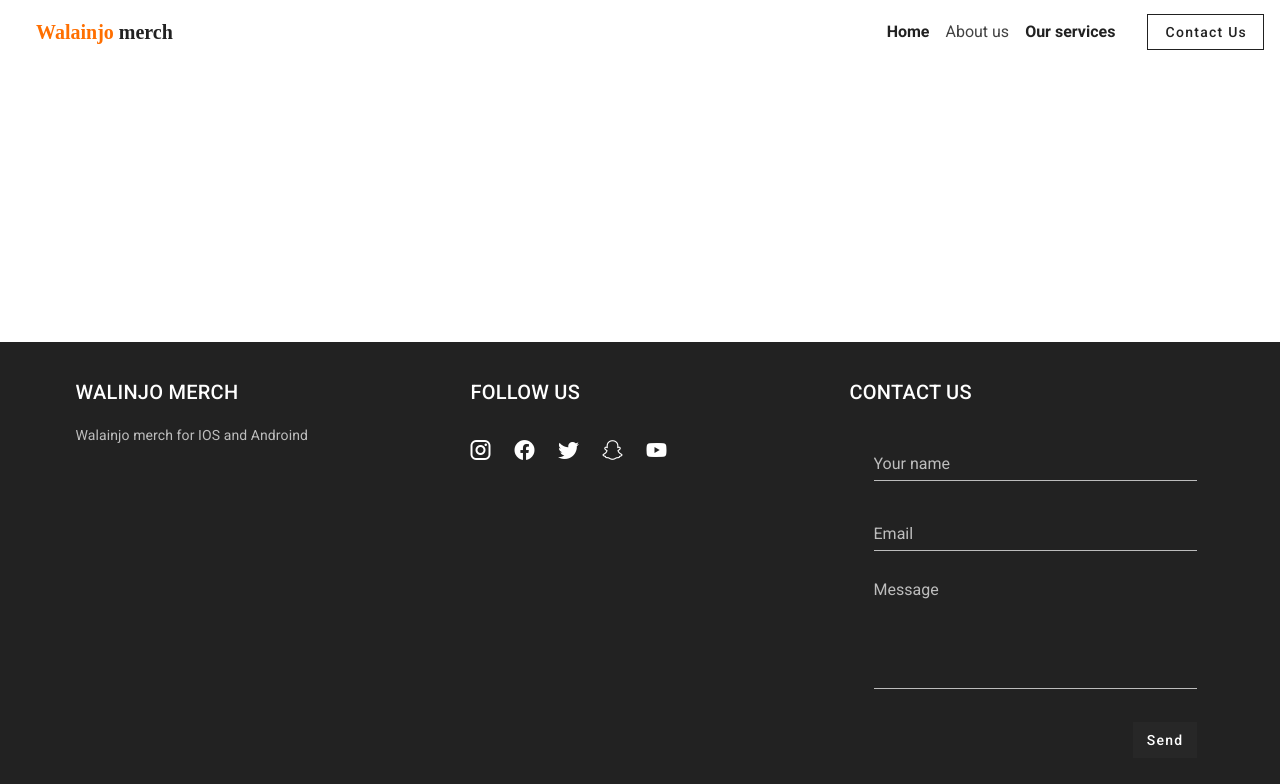
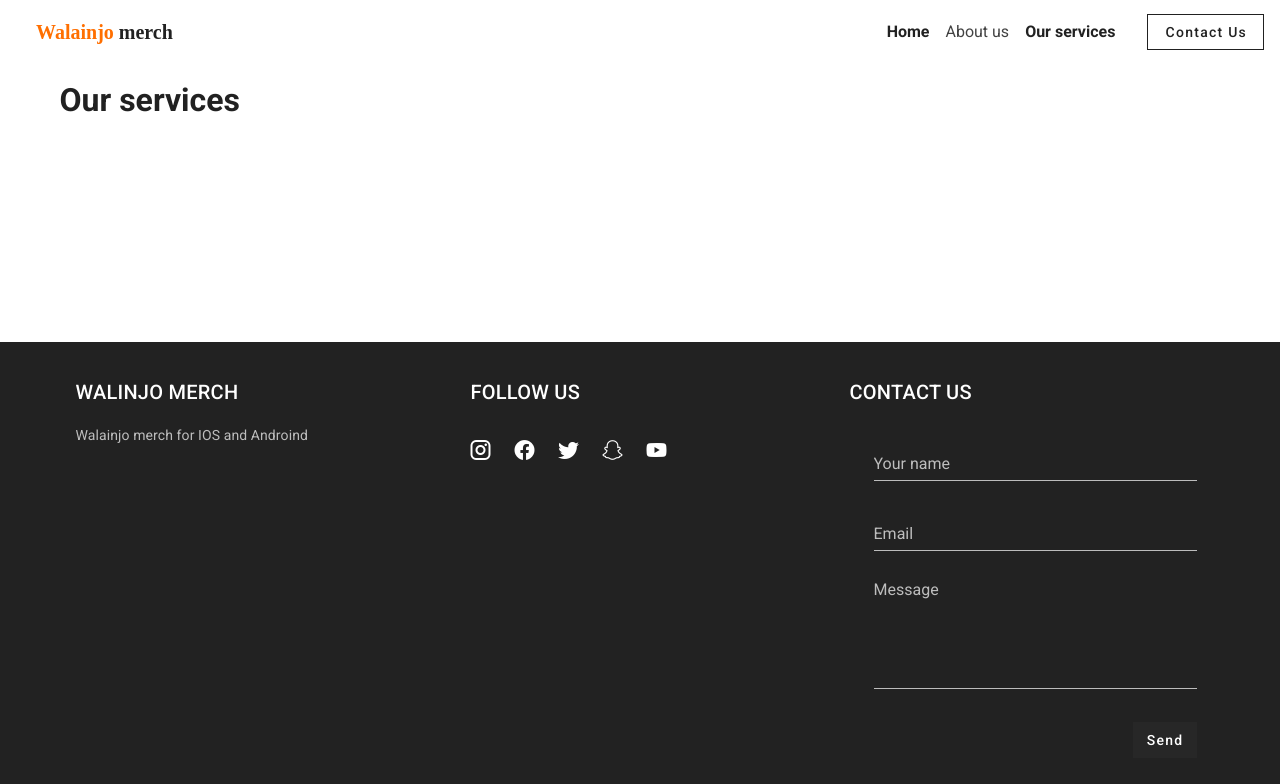
Before and after one commit to rukkiecodes/fashion, a Nuxt app: page /services in a window 1280 px wide. Shown: the top 784 px of the page. Built offline with nearby package versions, Linux system fonts and the light colour scheme.

Commit message:
add new route

```diff
--- /dev/null
+++ b/pages/services.vue
@@ -0,0 +1,13 @@
+<template>
+  <h1>Our services</h1>
+</template>
+
+<script>
+export default {
+
+}
+</script>
+
+<style>
+
+</style>
```
